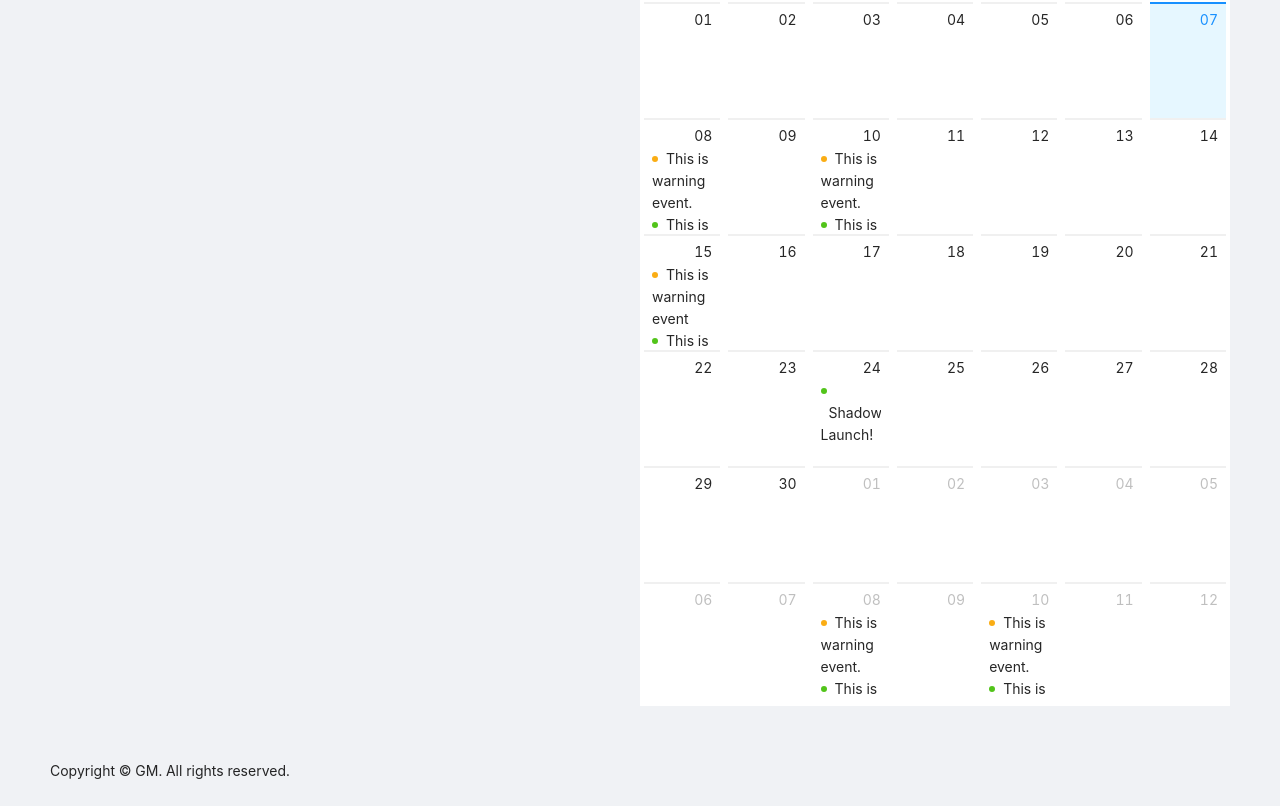
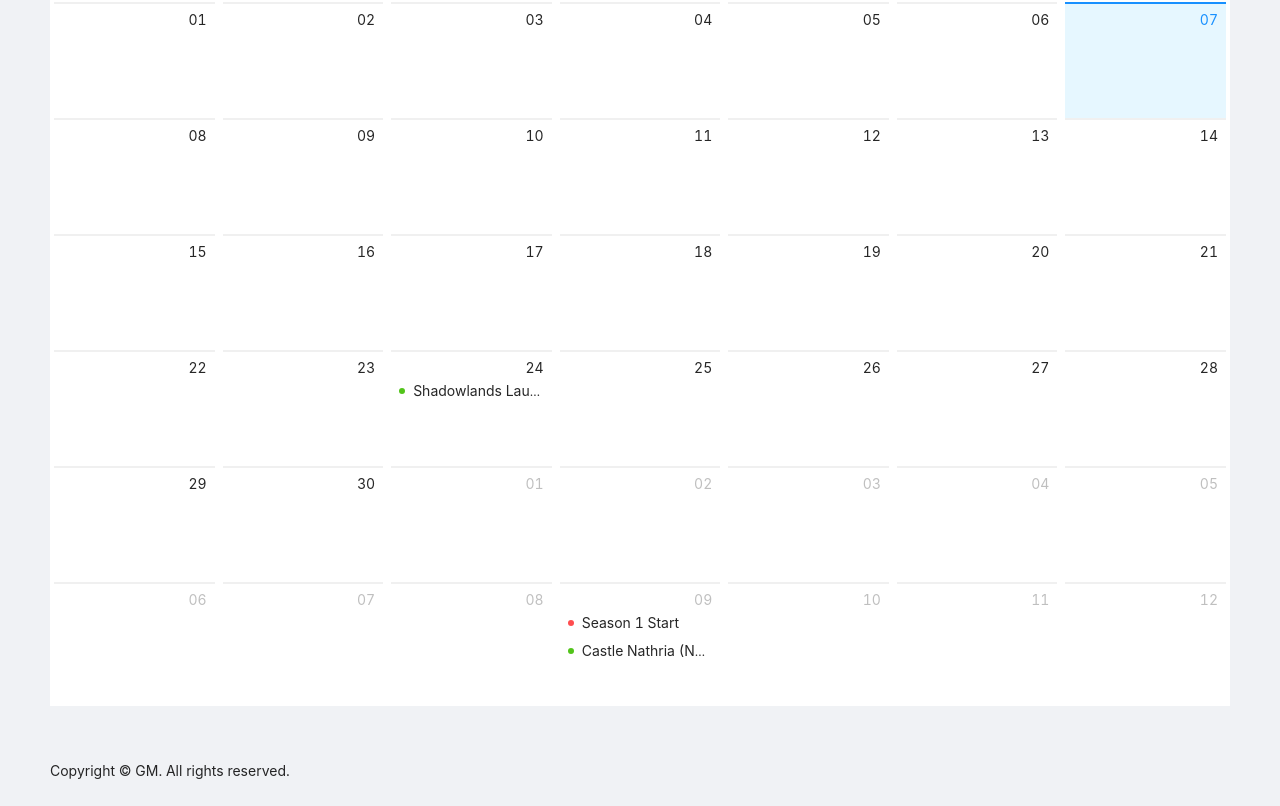
Before and after one commit to gustavomauricio/splitiq-website, a Next.js app: page / in a window 1280 px wide. Shown: the part 653-1459 px from the top of the page. Built offline with nearby package versions, Linux system fonts and the light colour scheme.

Commit message:
calendar improvement. still messy af

```diff
--- a/components/Calendar/index.js
+++ b/components/Calendar/index.js
@@ -4,33 +4,33 @@ import { Calendar as CalendarAntd , Badge } from 'antd';
 const Calendar = () => {
   const getListData = (value) => {
     let listData;
+
+    if (value.year() === 2020) {
       switch (value.date()) {
-      case 8:
+        case 9:
+          if (value.month() === 11) {
             listData = [
-          { type: 'warning', content: 'This is warning event.' },
-          { type: 'success', content: 'This is usual event.' },
+              { type: 'error', content: 'Season 1 Start' },
+              { type: 'success', content: 'Castle Nathria (Normal/Heroic)' },
             ];
+          }
           break;
-      case 10:
+        case 16:
+          if (value.month() === 11) {
             listData = [
-          { type: 'warning', content: 'This is warning event.' },
-          { type: 'success', content: 'This is usual event.' },
-          { type: 'error', content: 'This is error event.' },
+              { type: 'success', content: 'Castle Nathria (Mythic)' },
             ];
-        break;
-      case 15:
-        listData = [
-          { type: 'warning', content: 'This is warning event' },
-          { type: 'success', content: 'This is very long usual event。。....' },
-          { type: 'error', content: 'This is error event 1.' },
-          { type: 'error', content: 'This is error event 2.' },
-        ];
+          }
           break;
         case 24:
+          if (value.month() === 10) {
             listData = [
               { type: 'success', content: 'Shadowlands Launch!' },
             ];
+          }
+          break;
         default:
+      }
     }
 
     return listData || [];
@@ -73,7 +73,7 @@ const Calendar = () => {
         monthCellRender={monthCellRender}
         fullscreen={true}
       />
-      <style jsx>{`
+      <style jsx global>{`
         .events {
           list-style: none;
           margin: 0;
--- a/pages/index.js
+++ b/pages/index.js
@@ -40,7 +40,7 @@ export default function Home() {
       </Row>
       <Divider />
       <Row>
-        <Col xs={24} xl={{ span:12, offset: 12 }}>
+        <Col xs={24}>
           <Calendar />
         </Col>
       </Row>
```
Lines whose indentation alone changed are shown as unchanged.
